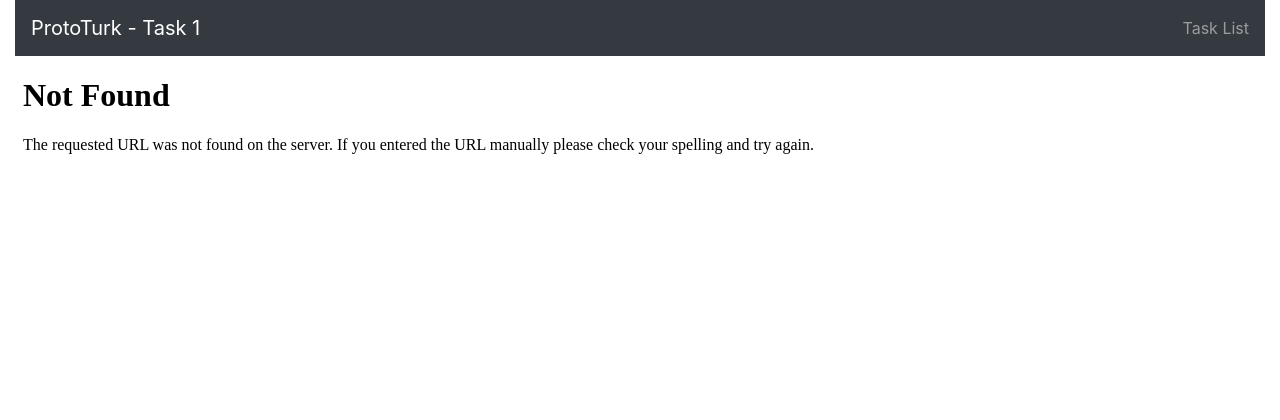
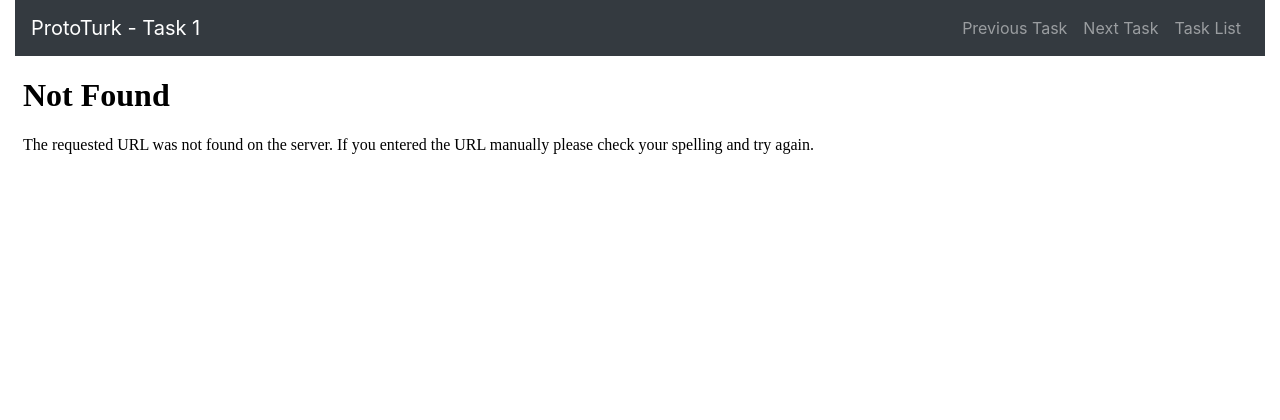
Before and after one commit to hltcoe/prototurk, a Python web app: template prototurk/templates/task.html in a window 1280 px wide. Shown: the top 420 px of the page. Run offline with Jinja, Linux system fonts and the light colour scheme; the template is opened without the code that fills it: most values are stand-ins (such as "Sample title", 1, 10 or a date in 2020).

Commit message:
Added "Next Task" and "Previous Task" buttons to Task page

```diff
--- a/prototurk/templates/task.html
+++ b/prototurk/templates/task.html
@@ -20,15 +20,15 @@
   </head>
   <body>
     <div class="container-fluid content">
-      <nav class="navbar navbar-dark bg-dark">
-        <span class="navbar-brand">
+      <nav class="navbar navbar-dark bg-dark navbar-expand-sm">
+        <span class="navbar-brand mr-auto">
           ProtoTurk - Task {{ task_id }}
         </span>
-        <ul class="navbar-nav">
-          <li class="nav-item">
-            <a class="nav-link" href="/">Task List</a>
-          </li>
-        </ul>
+        <div class="navbar-nav">
+          <a class="nav-item nav-link" href="/task/{{ previous_task_id }}">Previous Task</a>
+          <a class="nav-item nav-link" href="/task/{{ next_task_id }}">Next Task</a>
+          <a class="nav-item nav-link" href="/">Task List</a>
+        </div>
       </nav>
       <iframe src="/task/{{ task_id }}/iframe"
               style="top: 0; bottom: 0; left: 0; width: 100%; height: 100%; border: 0; box-sizing: inherit; display: block;">
```
Also changed, not shown: prototurk/server.py (+10 -2 lines).
